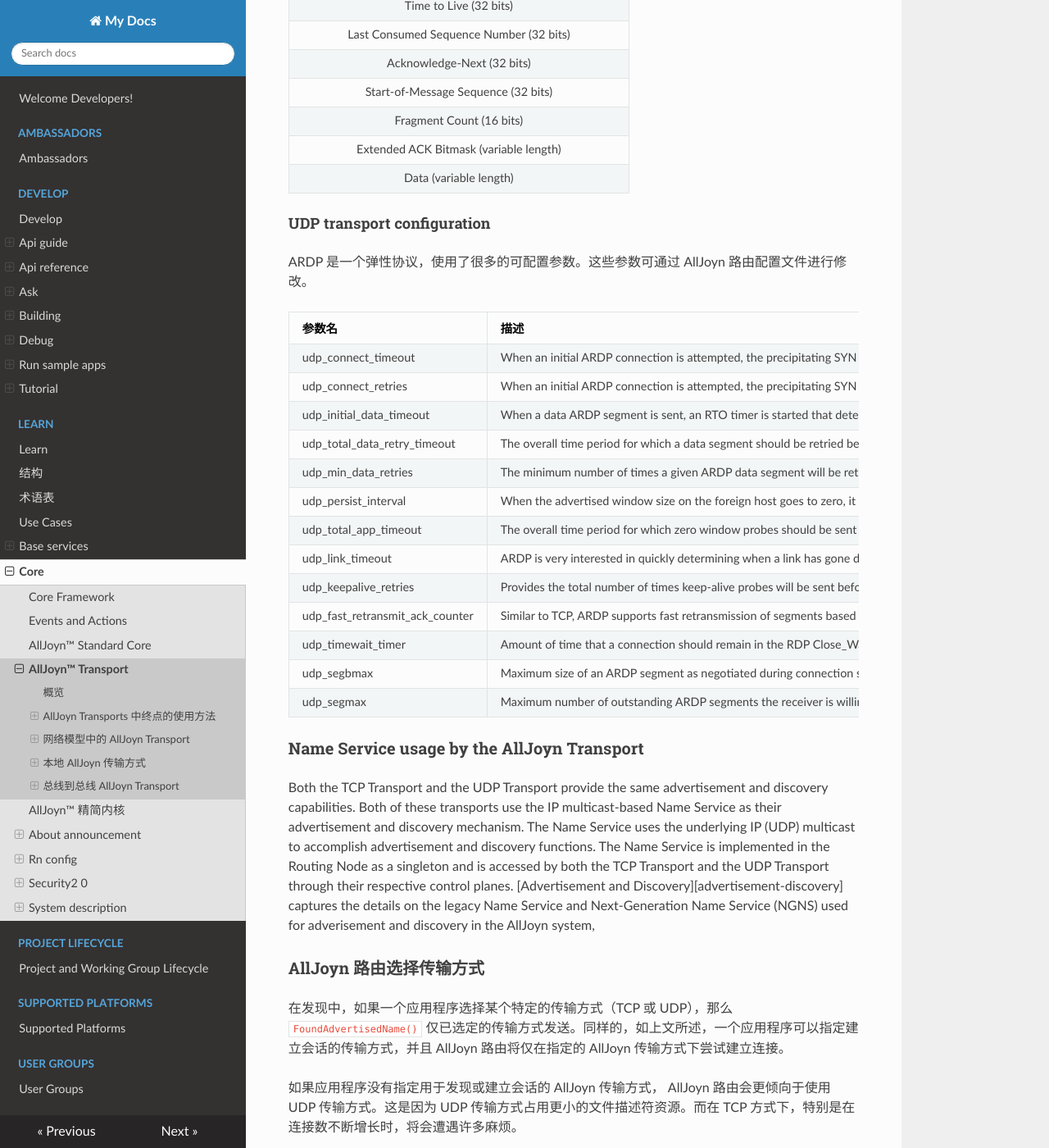
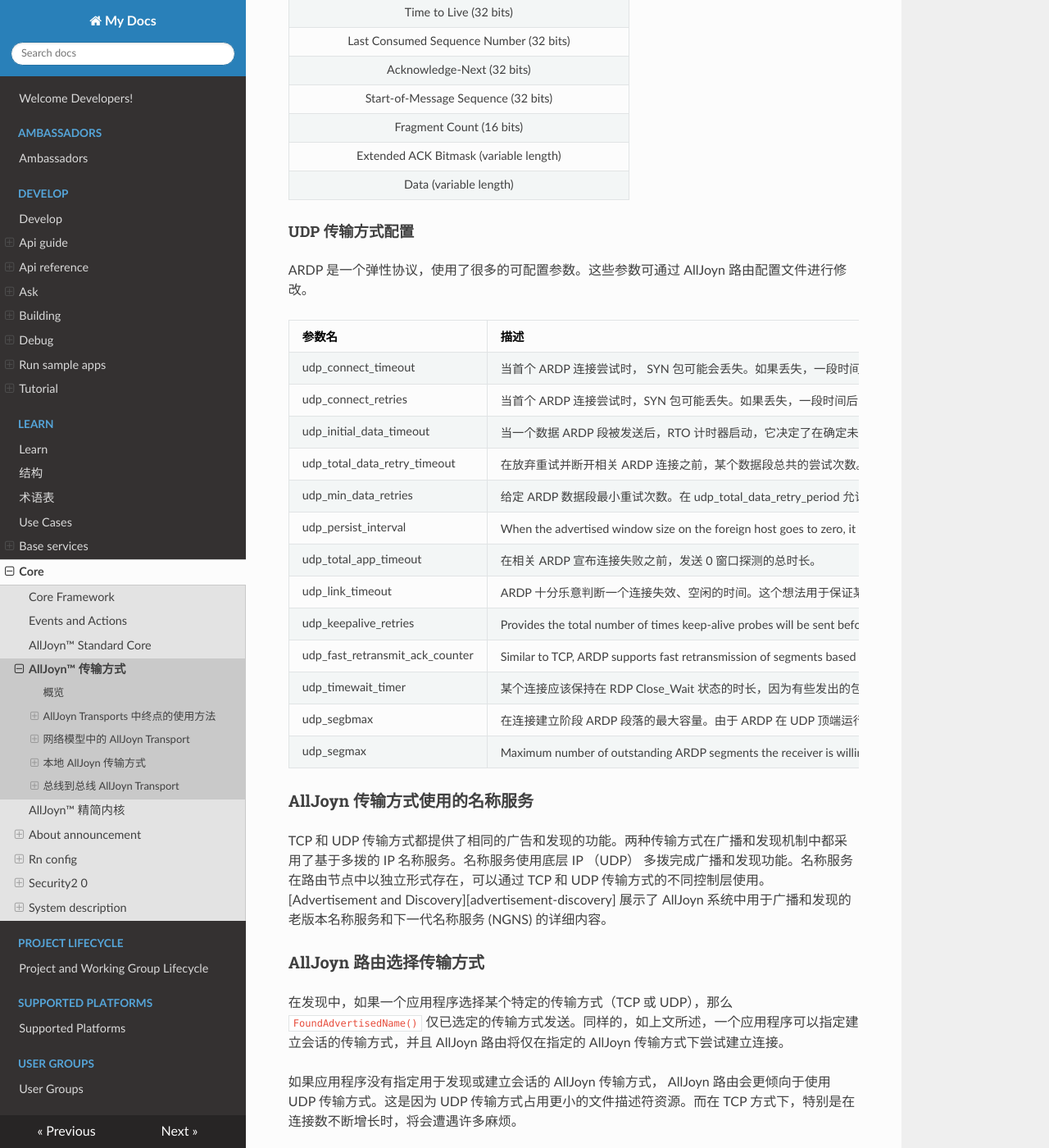
Before and after one commit to smart-conn/alljoyn-zh, an MkDocs documentation site: the page built from docs/learn/core/system-descriptionalljoyn-transport.md, in a window 1280 px wide and 1400 px high, scrolled down 14716 px. Shown: the whole window at 82% size. Built offline with MkDocs 1.6.1, drawn with Linux system fonts in a browser that asks for light colours; nearby versions of some CDN libraries; some of the changed text lies outside the part shown.

Commit message:
Update system-descriptionalljoyn-transport.md

```diff
--- a/docs/learn/core/system-descriptionalljoyn-transport.md
+++ b/docs/learn/core/system-descriptionalljoyn-transport.md
@@ -1,4 +1,4 @@
-# AllJoyn&trade; Transport
+# AllJoyn&trade; 传输方式
 
 ## 概览
 
@@ -304,39 +304,29 @@ ARDP 包格式的细节在 RFC 908 和 RFC 1151 提到。为了支持 AllJoyn
 | Extended ACK Bitmask (variable length) |
 | Data (variable length) |
 
-#### UDP transport configuration
+#### UDP 传输方式配置
 
 ARDP 是一个弹性协议，使用了很多的可配置参数。这些参数可通过 AllJoyn 路由配置文件进行修改。
 
 | 参数名 | 描述 | 默认值 |
 |---|---|:---:|
-| udp_connect_timeout | When an initial ARDP connection is attempted, the precipitating SYN packet may be lost. If, after some time, the foreign host does not respond, the connection must be attempted again. This value is the time period that ARDP waits before attempting to resend the SYN packet. | 1000 msec |
-| udp_connect_retries | When an initial ARDP connection is attempted, the precipitating SYN packet may be lost. If, after some time, the foreign host does not respond, the connection must be attempted again. This value is the number of times that ARDP will try to resent SYN packet before giving up. | 10 |
-| udp_initial_data_timeout | When a data ARDP segment is sent, an RTO timer is started that determines when to resend the segment if an acknowledgment is not received. ARDP performs adaptive SRTT and RTO estimation using the TCP algorithm from RFC 6298. This parameter defines an initial RTO value which is used for a data segment only when no RTT estimates are available. | 1000 msec |
-| udp_total_data_retry_timeout | The overall time period for which a data segment should be retried before giving up and disconnecting the associated ARDP connection. | 10000 msec |
-| udp_min_data_retries | The minimum number of times a given ARDP data segment will be retransmitted. A data segment might be transmitted for more number of times than this value over the udp_total_data_retry_period. | 5 |
-| udp_persist_interval | When the advertised window size on the foreign host goes to zero, it stops the (local) sender from transmitting data until the window becomes nonzero. Since ARDP does not reliably send ACK packets, it is possible to lose an ACK packet that reopens the window. In that case, the local and foreign sides could deadlock: the foreign side to receive data and the sender waiting for an ACK with a new window size. ARDP supports sending zero window probes (NUL packet) if it does not get update to the window after receiving a zero window ACK. The zero window probes are sent following an exponential backoff schedule. This parameter defines initial persist interval used as first timeout for the zero window schedule. | 1000 msec |
-| udp_total_app_timeout | The overall time period for which zero window probes should be sent before the associated ARDP connection is declared broken. | 30000 msec |
-| udp_link_timeout | ARDP is very interested in quickly determining when a link has gone down, idle or not. The idea is to guarantee that some data is present on the link at least once over a given interval. This may be data, ACK for that data, or a special NUL keep-alive packet.This parameter provides the default overall timeout period during which a broken link for a connection must be detected. A link timeout is used to compute the keep-alive interval for sending periodic keep-alive probes. This value is used only if the link timeout was not set by the app, otherwise the link timeout from the app is used. | 30000 msec |
-| udp_keepalive_retries | Provides the total number of times keep-alive probes will be sent before declaring the link as broken and terminating the ARDP connection. | 5 |
-| udp_fast_retransmit_ack_counter | Similar to TCP, ARDP supports fast retransmission of segments based on the out-or-order EACKs (Enhanced ACKs) received. This value defines how many out-of-order EACKs should be received before ARDP performs the retransmission. A segment is fast retransmitted only once. | 1 |
-| udp_timewait_timer | Amount of time that a connection should remain in the RDP Close_Wait state, to ensure that all outstanding packets that might be wandering around the network have died out for that connection. This behavior ensures that the port pair defining the ARDP connection cannot be reused for twice the expected lifetime of a datagram and therefore datagrams from an earlier incarnation of a connection cannot interfere with a current connection. | 1000 msec |
-| udp_segbmax | Maximum size of an ARDP segment as negotiated during connection setup. Since ARDP runs on top of UDP, this is determined based on the max UDP packet size. Since the maximum datagram size in UDP is 65535 bytes, the most efficient / maximum ARDP message size is the maximum size of UDP packet. Larger-sized AllJoyn messages are fragmented into the multiple segments required to carry those messages. | 65507 |
-| udp_segmax | Maximum number of outstanding ARDP segments the receiver is willing to accept as negotiated during connection setup. This value governs how many segments can be in the flight and hence impacts the overall achieved throughput. The SEGMAX unit is ARDP segments. ARDP supports flow control through dynamic windowing in the message header. When data is received by ARDP and "checked in" to the ARDP receive queue, it is immediately acknowledged, but the receive window is decremented by 1. It is only when a datagram is delivered to the app, that the datagram is removed from the receive buffer and the receive window is incremented by 1. | 50 |
+| udp_connect_timeout | 当首个 ARDP 连接尝试时， SYN 包可能会丢失。如果丢失，一段时间过后，远端不会回应，必须重新尝试建立连接。这个值代表了 ARDP 准备再次发送 SYN 包前的等待时间。 | 1000 msec |
+| udp_connect_retries | 当首个 ARDP 连接尝试时，SYN 包可能丢失。如果丢失，一段时间后，远端不会回应，必须重新尝试建立连接。这个只代表了 ARDP 重新发送 SYN 包的尝试次数。 | 10 |
+| udp_initial_data_timeout | 当一个数据 ARDP 段被发送后，RTO 计时器启动，它决定了在确定未收到该端数据后，何时重新发送。ARDP 使用 RFC 6298 中 TCP 算法中的 SRTT 和 RTO 估计。这个参数决定了当 RTT 估计失效时，该段数据 RTO 的初始值。 | 1000 msec |
+| udp_total_data_retry_timeout | 在放弃重试并断开相关 ARDP 连接之前，某个数据段总共的尝试次数。 | 10000 msec |
+| udp_min_data_retries | 给定 ARDP 数据段最小重试次数。在 udp_total_data_retry_period 允许的范围内，可以重试多于该值的次数。 | 5 |
+| udp_persist_interval | When the advertised window size on the foreign host goes to zero, it stops the (local) sender from transmitting data until the window becomes nonzero. Since ARDP does not reliably send ACK packets, it is possible to lose an ACK packet that reopens the window. In that case, the local and foreign sides could deadlock: the foreign side to receive data and the sender waiting for an ACK with a new window size. ARDP supports sending zero window probes (NUL packet) if it does not get update to the window after receiving a zero window ACK. The zero window probes are sent following an exponential backoff schedule. This parameter defines initial persist interval used as first timeout for the zero window schedule.当广播的窗口大小在远端变为了 0，它会停止（本地）发送者传输数据知道窗口值不再为 0.由于 ARDP 不能十分可靠滴发送 ACK 包，可能会丢失 ACK 包，导致窗口重新打开。在这种情况下，本地和远端可能会进入一个死循环：远端要接收数据，发送者等待一个携带新窗口大小的 ACK。如果 ARDP 在接收到 0 窗口 ACK后 window 值并没有更新，ARDP 支持发送 0 窗口探测（空数据包）。0 窗口探测信号后会跟随一个指数退避列表。该参数决定了初始间隔，用于 0 窗口列表的首个超时时间。 | 1000 msec |
+| udp_total_app_timeout | 在相关 ARDP 宣布连接失败之前，发送 0 窗口探测的总时长。| 30000 msec |
+| udp_link_timeout | ARDP 十分乐意判断一个连接失效、空闲的时间。这个想法用于保证某些数据在连接中，至少经过一次间隔。它可以是数据、数据的 ACK 或者特殊的空白保持活动包。某个连接超时时长用于计算用于发送周期保持活动探测的保持活动间隔。该参数提供了一个断开连接被必须被发现的时间的默认总时常。该值仅在应用程序没有设定连接超时时长的情况下使用，否则使用应用程序规定的超时时长。 | 30000 msec |
+| udp_keepalive_retries | Provides the total number of times keep-alive probes will be sent before declaring the link as broken and terminating the ARDP connection.规定了在确定连接已经失效并且终止 ARDP 连接之前，保持活动探测发送的总数 | 5 |
+| udp_fast_retransmit_ack_counter | Similar to TCP, ARDP supports fast retransmission of segments based on the out-or-order EACKs (Enhanced ACKs) received. This value defines how many out-of-order EACKs should be received before ARDP performs the retransmission. A segment is fast retransmitted only once.与 TCP 相似，ARDP 支持基于接收到的出错 EACKs (Enhanced ACKs)的段落重传。该值决定了在 ARDP 重传前应该接收出错 EACKs 数量。 | 1 |
+| udp_timewait_timer | 某个连接应该保持在 RDP Close_Wait 状态的时长，因为有些发出的包可能在网络中在网络中徘徊，直到失效。这个参数保证了定义 ARDP 连接的某个端口对在给定时间内不会被第二次使用，防止之前残留的信号与当前信号产生冲突。  | 1000 msec |
+| udp_segbmax |在连接建立阶段 ARDP 段落的最大容量。由于 ARDP 在 UDP 顶端运行，该值由最大 UDP 包的容量而定。由于 UDP 中最大数据报的容量使 65535 字节，最有效／最大 ARDP 信息的大小就是最大 UDP 包的大小。| 65507 |
+| udp_segmax | Maximum number of outstanding ARDP segments the receiver is willing to accept as negotiated during connection setup. This value governs how many segments can be in the flight and hence impacts the overall achieved throughput. The SEGMAX unit is ARDP segments. ARDP supports flow control through dynamic windowing in the message header. When data is received by ARDP and "checked in" to the ARDP receive queue, it is immediately acknowledged, but the receive window is decremented by 1. It is only when a datagram is delivered to the app, that the datagram is removed from the receive buffer and the receive window is incremented by 1.在建立连接阶段接受者愿意接受的最大 ARDP。该值管理了在传输中的最多段落数，并且因此会影响整体实现的吞吐量。SEGMAX 的单位是 ARDP 段。ARDP 支持通过信息头部的动态窗口来控制流量。当数据被 ARDP 接收并且在 ARDP 接收队列中登记，他会被立刻广播，但接收窗口以 1 为单位递减。只有当数据报被传输至应用后，数据包才会从接收缓存中移除，同时，接受窗口以 1 为单位递增。 | 50 |
 
-### Name Service usage by the AllJoyn Transport
+### AllJoyn 传输方式使用的名称服务
 
-Both the TCP Transport and the UDP Transport provide the same
-advertisement and discovery capabilities. Both of these transports
-use the IP multicast-based Name Service as their advertisement
-and discovery mechanism. The Name Service uses the underlying
-IP (UDP) multicast to accomplish advertisement and discovery
-functions. The Name Service is implemented in the Routing Node
-as a singleton and is accessed by both the TCP Transport and
-the UDP Transport through their respective control planes.
-[Advertisement and Discovery][advertisement-discovery] captures
-the details on the legacy Name Service and Next-Generation Name Service
-(NGNS) used for adverisement and discovery in the AllJoyn system,
+TCP 和 UDP 传输方式都提供了相同的广告和发现的功能。两种传输方式在广播和发现机制中都采用了基于多拨的 IP 名称服务。名称服务使用底层 IP （UDP） 多拨完成广播和发现功能。名称服务在路由节点中以独立形式存在，可以通过 TCP 和 UDP 传输方式的不同控制层使用。[Advertisement and Discovery][advertisement-discovery] 展示了 AllJoyn 系统中用于广播和发现的老版本名称服务和下一代名称服务 (NGNS) 的详细内容。
 
 ### AllJoyn 路由选择传输方式
 
```
